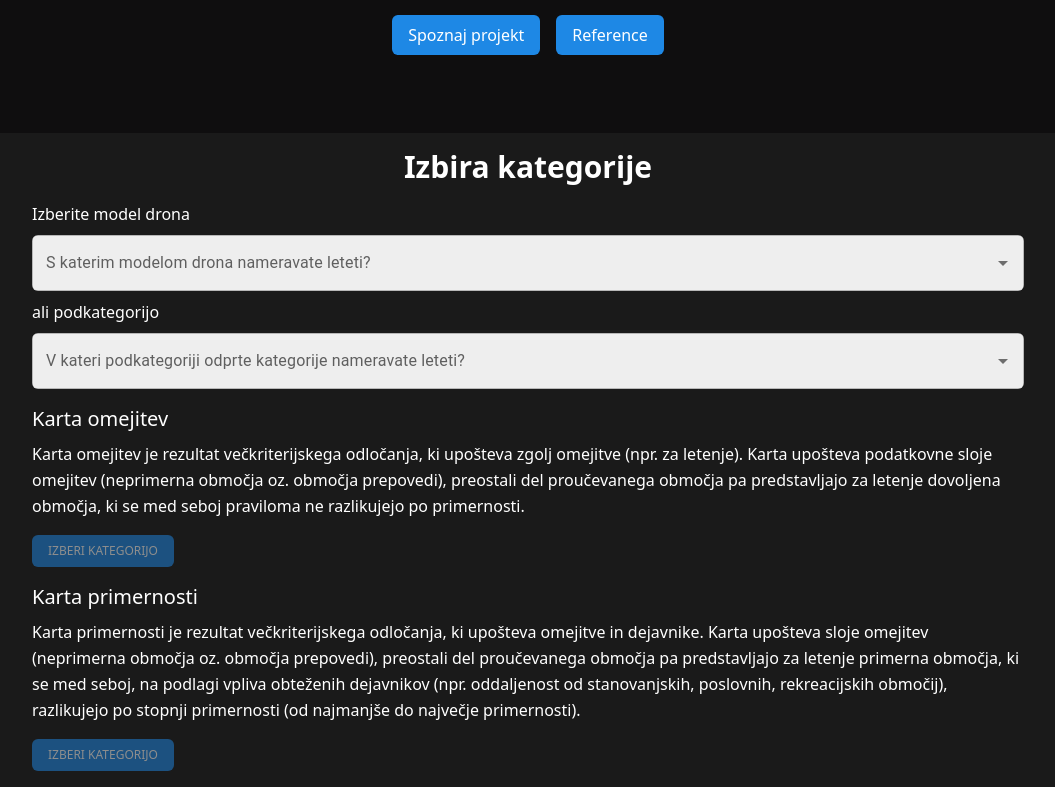
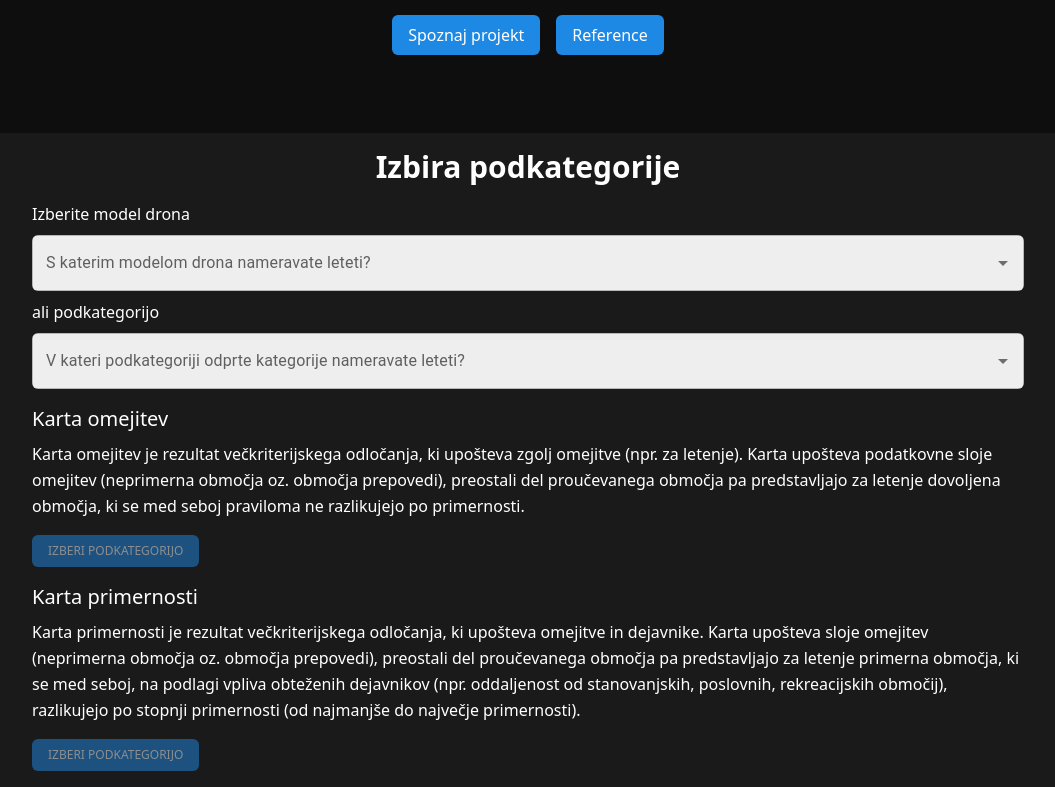
Before and after one commit to jurerotar/kamzdronom.si, a Next.js app: page / in a window 1280 px wide. Shown: the part 243-1030 px from the top of the page, without its empty margins (112-1167 px from the left). Built offline with nearby package versions, Linux system fonts and the light colour scheme.

Commit message:
fix: fixed typos

```diff
--- a/src/pages/index.tsx
+++ b/src/pages/index.tsx
@@ -71,7 +71,7 @@ const HomePage: NextPage<HomePageProps> = (props) => {
             variant="h2"
             className="text-white text-center text-xl md:text-3xl"
           >
-            Izbira kategorije
+            Izbira podkategorije
           </Typography>
           <div className="flex flex-col gap-2">
             <Typography className="dark:text-white">
@@ -132,7 +132,7 @@ const HomePage: NextPage<HomePageProps> = (props) => {
                   className="flex justify-center items-center bg-blue-600 colors-transition hover:bg-blue-700 rounded-md text-white font-medium px-4 py-2 w-fit"
                   disabled
                 >
-                  Izberi kategorijo
+                  Izberi podkategorijo
                 </Button>
               )}
             </div>
@@ -161,7 +161,7 @@ const HomePage: NextPage<HomePageProps> = (props) => {
                   className="flex justify-center items-center bg-blue-600 colors-transition hover:bg-blue-700 rounded-md text-white font-medium px-4 py-2 w-fit"
                   disabled
                 >
-                  Izberi kategorijo
+                  Izberi podkategorijo
                 </Button>
               )}
             </div>
--- a/src/pages/o-projektu/index.tsx
+++ b/src/pages/o-projektu/index.tsx
@@ -36,9 +36,6 @@ const AboutPage: NextPage<AboutPageProps> = (props) => {
           zrakoplovov.
         </Typography>
         <Typography className="dark:text-white text-left">
-          Dobrodošli na spletni strani KAMzDRONOM. Slednja je nastala v sklopu izdelave magistrskega dela Luke Zaletelja na Oddelku za
-          geografijo Filozofske fakultete Univerze v Ljubljani z naslovom Geoinformacijska podpora odločanju pri opredelitvi omejitev in
-          primernosti za letenje brezpilotnih zrakoplovov. <br /><br />
           Namen magistrskega dela je bil s pomočjo geografskih informacijskih sistemov in metode večkriterijskega odločanja izdelati karto
           omejitev za letenje brezpilotnih zrakoplovov oz. dronov v t. i. odprti kategoriji na območju celotne Republike Slovenije, karto
           primernosti na območju Mestne občine Ljubljana ter vzpostaviti interaktivno spletno aplikacijo s prikazanimi rezultati raziskave
```
